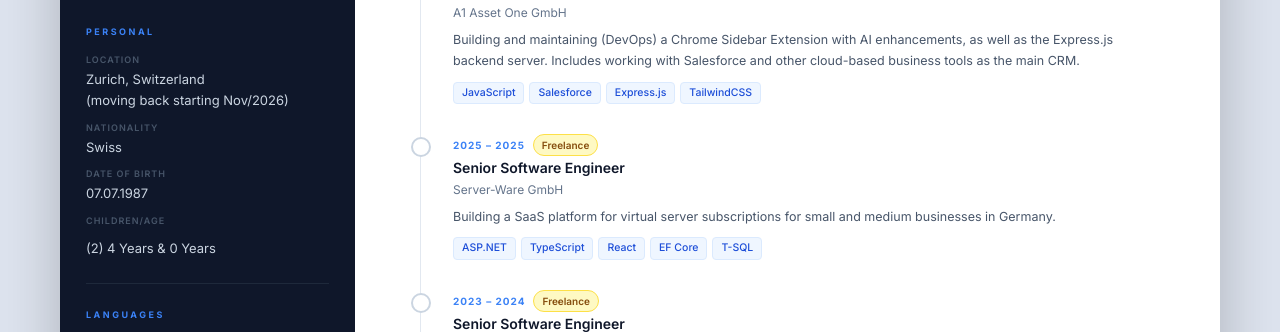
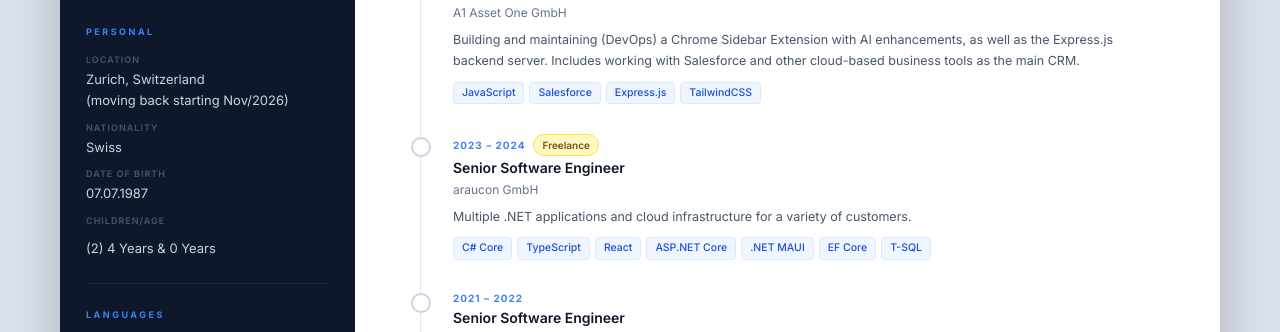
Before and after one commit to marshalluous/curriculum, a plain HTML site: page index.html in a window 1280 px wide. Shown: the part 416-748 px from the top of the page. Drawn offline with Linux system fonts and the light colour scheme.

Commit message:
remove unused docs and company

```diff
--- a/index.html
+++ b/index.html
@@ -195,27 +195,6 @@
                 <span class="tech">Salesforce</span>
                 <span class="tech">Express.js</span>
                 <span class="tech">TailwindCSS</span>
-              </div>
-            </div>
-          </div>
-
-          <div class="timeline-item">
-            <div class="timeline-dot"></div>
-            <div class="timeline-body">
-              <div class="entry-meta">
-                <span class="entry-period">2025 – 2025</span>
-                <span class="badge freelance" data-i18n="badge-freelance">Freelance</span>
-              </div>
-              <h3 class="entry-title">Senior Software Engineer</h3>
-              <p class="entry-org">Server-Ware GmbH</p>
-              <p class="entry-desc" data-i18n="desc-serverware">Building a SaaS platform for virtual server
-                subscriptions for small and medium businesses in Germany.</p>
-              <div class="tech-tags">
-                <span class="tech">ASP.NET</span>
-                <span class="tech">TypeScript</span>
-                <span class="tech">React</span>
-                <span class="tech">EF Core</span>
-                <span class="tech">T-SQL</span>
               </div>
             </div>
           </div>
@@ -586,7 +565,6 @@
         // Job descriptions
         "desc-source": "Building and improving Google Cloud infrastructure for demand and supply management. Delivering Python cloud functions that handle HTTP requests, Google Cloud PubSub events, ERP integration, and order/delivery workflows — managed entirely as infrastructure as code with Terraform.",
         "desc-a1": "Building and maintaining (DevOps) a Chrome Sidebar Extension with AI enhancements, as well as the Express.js backend server. Includes working with Salesforce and other cloud-based business tools as the main CRM.",
-        "desc-serverware": "Building a SaaS platform for virtual server subscriptions for small and medium businesses in Germany.",
         "desc-araucon": "Multiple .NET applications and cloud infrastructure for a variety of customers.",
         // Education
         "edu-bachelor": "BASc Computer Science – Software Engineering",
@@ -675,7 +653,6 @@
         // Job descriptions
         "desc-source": "Aufbau und Verbesserung der Google-Cloud-Infrastruktur für das Angebots- und Nachfragemanagement. Entwicklung von Python-Cloud-Funktionen zur Verarbeitung von HTTP-Anfragen, Google Cloud PubSub-Events, ERP-Integration sowie Bestell- und Lieferworkflows – vollständig als Infrastructure as Code mit Terraform verwaltet.",
         "desc-a1": "Aufbau und Wartung (DevOps) einer Chrome-Sidebar-Erweiterung mit KI-Erweiterungen sowie des Express.js-Backend-Servers. Beinhaltet die Arbeit mit Salesforce und anderen cloudbasierten Business-Tools als Haupt-CRM.",
-        "desc-serverware": "Entwicklung einer SaaS-Plattform für virtuelle Server-Abonnements für kleine und mittlere Unternehmen in Deutschland.",
         "desc-araucon": "Verschiedene .NET-Applikationen und Cloud-Infrastruktur für eine Vielzahl von Kunden.",
         // Education
         "edu-bachelor": "BASc Informatik – Software Engineering",
```
Also changed, not shown: 2 other files.
